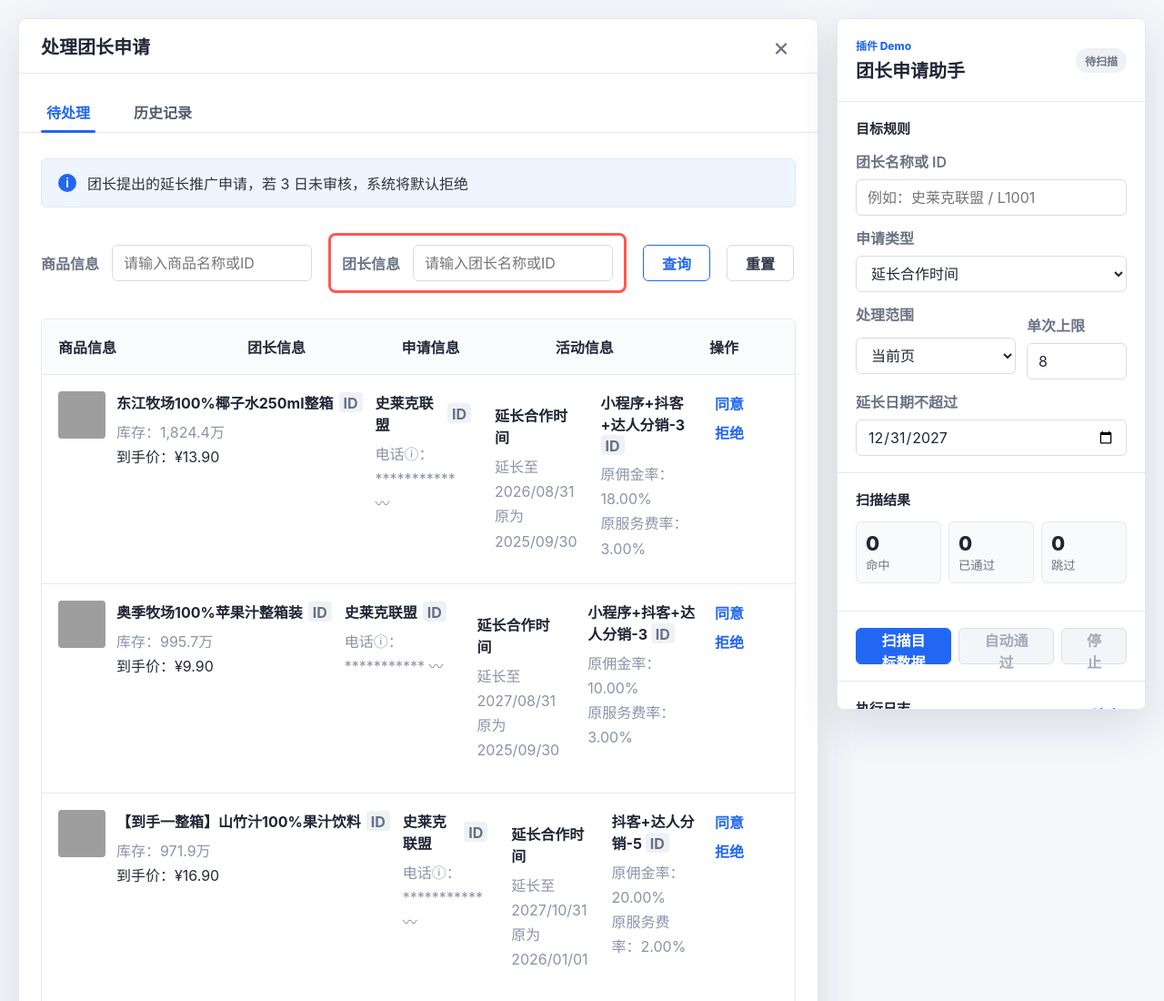
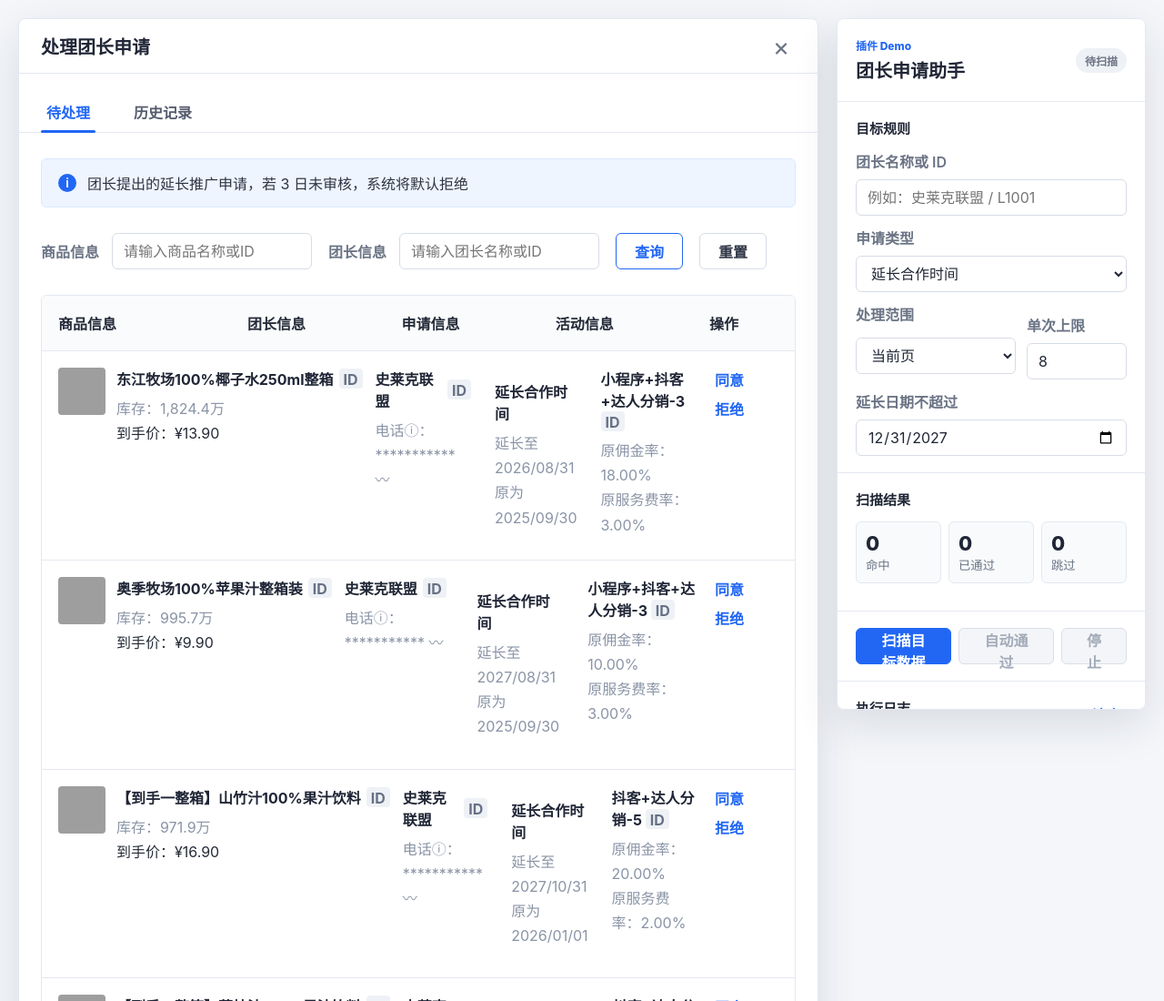
Before and after one commit to liukeke92853-max/-demo, a plain HTML site: page index.html in a window 1280 px wide. Shown: the top 1100 px of the page at 91% size. Drawn offline with Linux system fonts and the light colour scheme; grey boxes are pictures that could not be loaded.

Commit message:
Add files via upload

```diff
--- a/styles.css
+++ b/styles.css
@@ -194,12 +194,6 @@ h3 {
 .field select:focus {
   border-color: var(--blue);
   box-shadow: 0 0 0 3px rgba(34, 103, 244, 0.12);
-}
-
-.leader-native {
-  padding: 10px 12px;
-  border: 3px solid rgba(255, 74, 67, 0.92);
-  border-radius: 8px;
 }
 
 .primary-outline,
```
